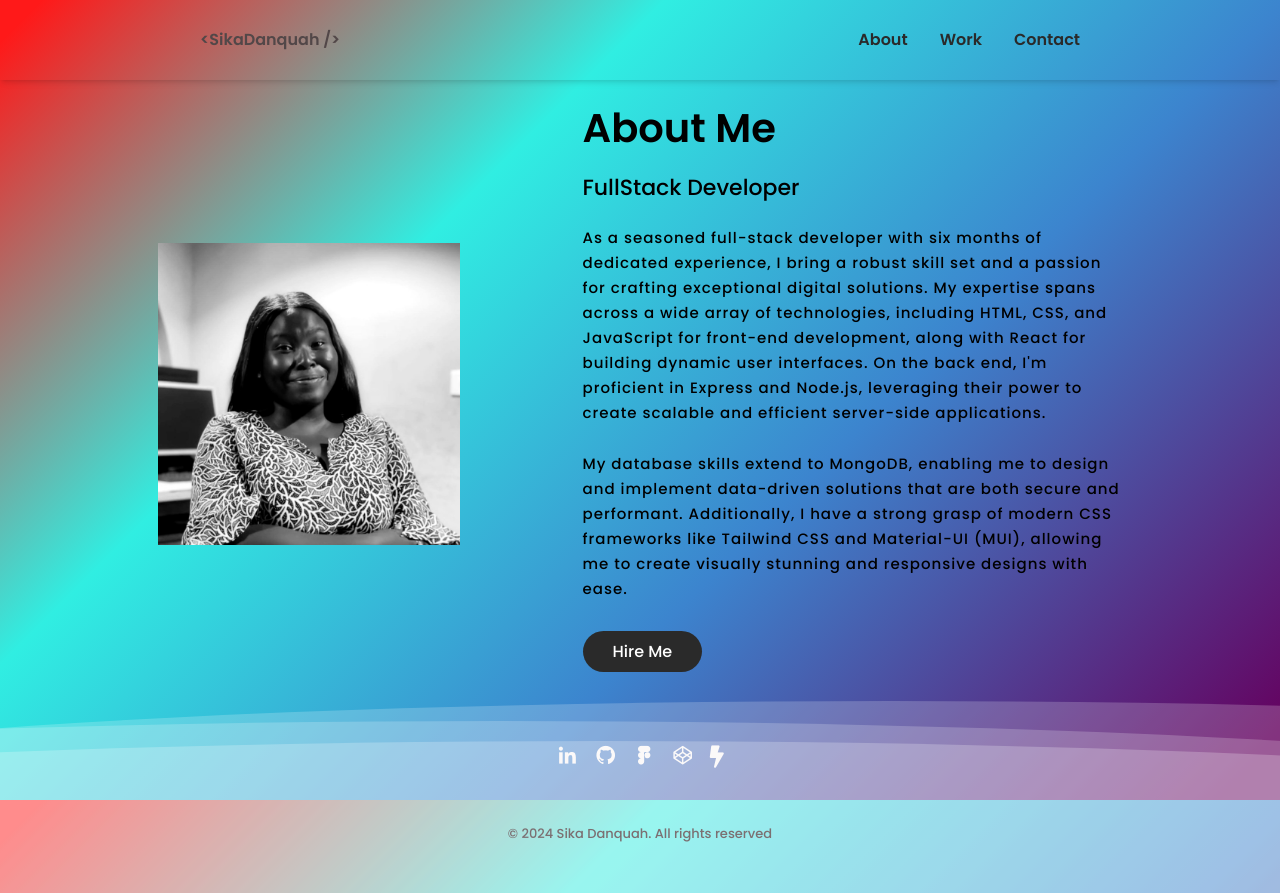
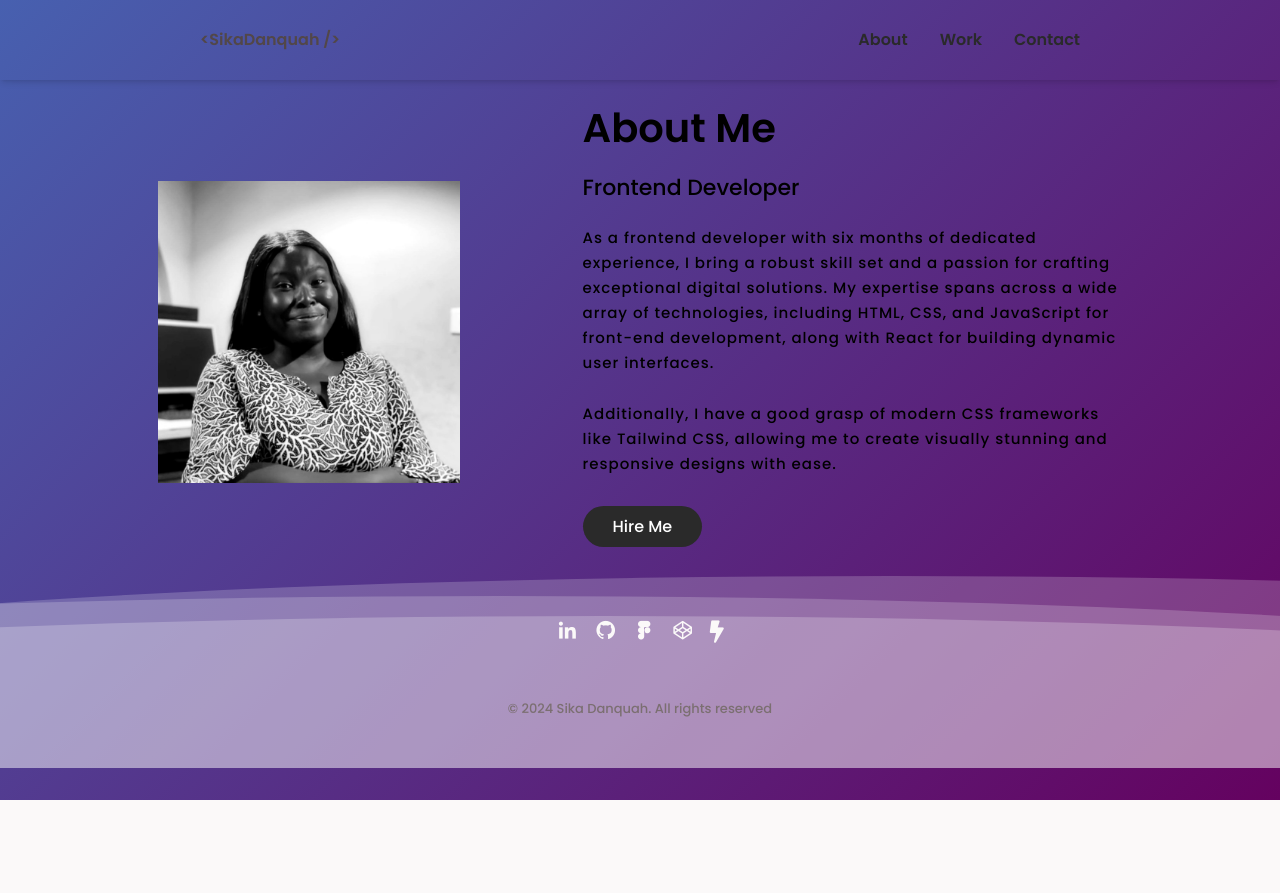
Before and after one commit to DanquahSika/sika-portfolio, a React (Vite) app in the folder Sika/: page /abouts in a window 1280 px wide. After the commit the page ends 800 px from the top, so only its background shows below. Built offline with nearby package versions, Linux system fonts and the light colour scheme.

Commit message:
minor changes to the content

```diff
--- a/Sika/src/components/about/About.jsx
+++ b/Sika/src/components/about/About.jsx
@@ -8,22 +8,18 @@ const Abouts = () => {
       <img src={image} className="pic" />
       <div className="text">
         <h2>About Me</h2>
-        <h5>FullStack Developer</h5>
+        <h5>Frontend Developer</h5>
         <p>
-          As a seasoned full-stack developer with six months of dedicated
+          As a frontend developer with six months of dedicated
           experience, I bring a robust skill set and a passion for crafting
           exceptional digital solutions. My expertise spans across a wide array
           of technologies, including HTML, CSS, and JavaScript for front-end
-          development, along with React for building dynamic user interfaces. On
-          the back end, I'm proficient in Express and Node.js, leveraging their
-          power to create scalable and efficient server-side applications.
+          development, along with React for building dynamic user interfaces.
         </p>
-        <br />
+        <br/>
         <p>
-          My database skills extend to MongoDB, enabling me to design and
-          implement data-driven solutions that are both secure and performant.
-          Additionally, I have a strong grasp of modern CSS frameworks like
-          Tailwind CSS and Material-UI (MUI), allowing me to create visually
+          Additionally, I have a good grasp of modern CSS frameworks like
+          Tailwind CSS, allowing me to create visually
           stunning and responsive designs with ease.
         </p>
         <div className="data">
--- a/Sika/src/components/header/Header.jsx
+++ b/Sika/src/components/header/Header.jsx
@@ -1,4 +1,5 @@
 import React from "react";
+import { Link, NavLink } from 'react-router-dom';
 import "./header.css";
 import image from "../../assets/main.jpeg";
 
@@ -15,17 +16,15 @@ const Header = () => {
           />
           <div className="main-detil">
             <p>Hello I'm</p>
-            <h1 className="font-semibold">Sika Danquah</h1>
-            <h4>FullStack Developer</h4>
+            <h1 className="font-semibold">Abigail C. Danquah</h1>
+            <h4>Frontend Developer</h4>
             <div className="btn">
               <button type="submit">Download CV</button>
-              <button type="submit" className="btn-2">
-                Hire Me
-              </button>
+              <button type="submit" className="btn-2"><NavLink to="/contact">Hire Me</NavLink></button>
             </div>
             <div className="social">
-              <i className="bx bxl-github" />
-              <i className="bx bxl-instagram" />
+              <a href="https://github.com/DanquahSika"><i className="bx bxl-github" /></a>
+              <a href="https://www.instagram.com/danqs_?igsh=ZTJhY2M2MXhvdnll"><i className="bx bxl-instagram" /></a>
             </div>
           </div>
         </div>
--- a/Sika/src/components/marquee/Marquee.jsx
+++ b/Sika/src/components/marquee/Marquee.jsx
@@ -68,7 +68,7 @@ const Marquees = () => {
           />
           <h1 className="hero-marquee_content-title">React.js</h1>
         </div>
-        <div className="skill-wrapper">
+        {/* <div className="skill-wrapper">
           <img
             src={image2}
             loading="lazy"
@@ -76,8 +76,8 @@ const Marquees = () => {
             className="tools-photo"
           />
           <h1 className="hero-marquee_content-title">Express.js</h1>
-        </div>
-        <div className="skill-wrapper">
+        </div> */}
+        {/* <div className="skill-wrapper">
           <img
             src={image6}
             loading="lazy"
@@ -85,7 +85,7 @@ const Marquees = () => {
             className="tools-photo"
           />
           <h1 className="hero-marquee_content-title">MongoDB</h1>
-        </div>
+        </div> */}
         <div className="skill-wrapper">
           <img
             src={image7}
--- a/Sika/src/components/marquee/marquee.css
+++ b/Sika/src/components/marquee/marquee.css
@@ -22,7 +22,7 @@
 .skill-wrapper {
     justify-content: center;
     align-items: center;
-    margin-right: 20px;
+    margin-right: 40px;
     display: flex;
 }
 
```
